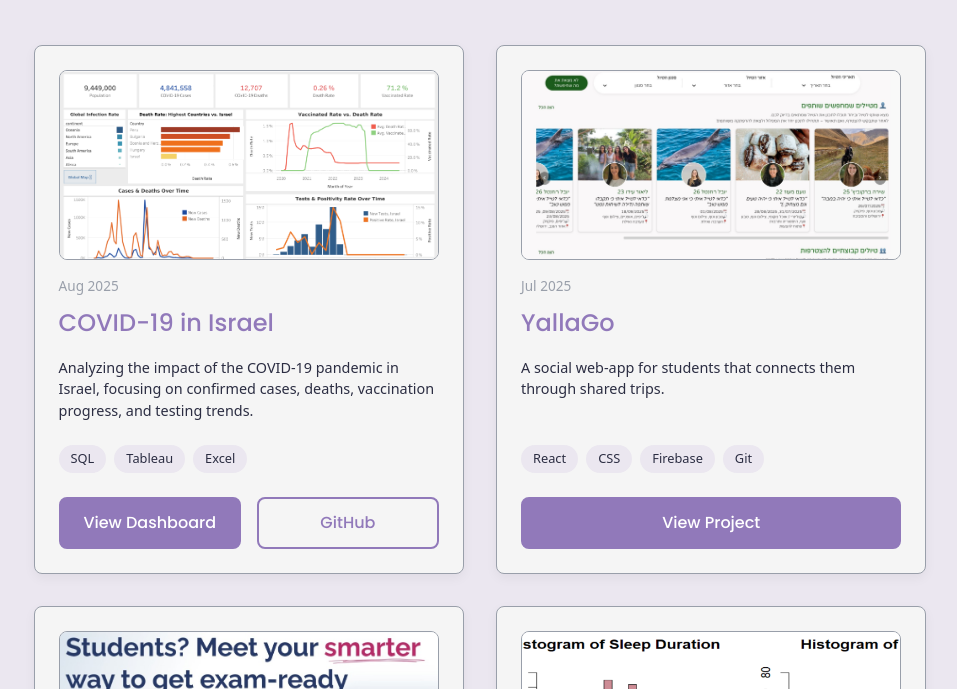
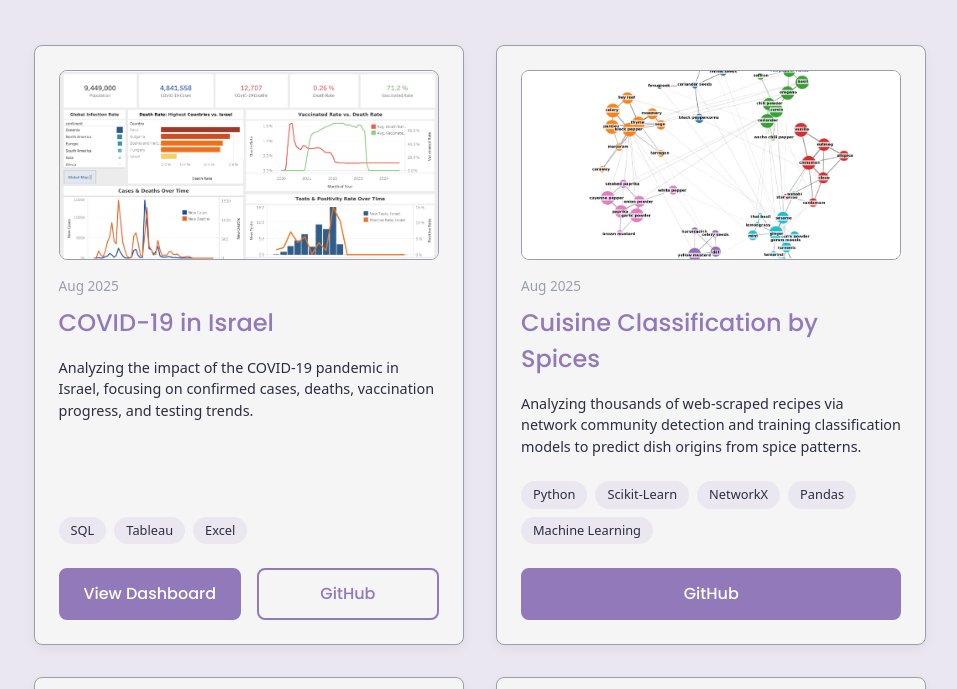
Before and after one commit to noammaoz1/noam-website, a website built with Vite: page projects.html in a window 1280 px wide. Shown: the part 263-952 px from the top of the page, without its empty margins (160-1117 px from the left). Built offline with nearby package versions, Linux system fonts and the light colour scheme.

Commit message:
added the spice analysis project.

```diff
--- a/projects.html
+++ b/projects.html
@@ -69,6 +69,32 @@
                     <div class="project-link-group">
                         <a href="https://public.tableau.com/app/profile/noam.maoz8854/viz/Covid-19Dashboard_17577858158690/CovidDashboard" class="project-link primary" target="_blank" rel="noopener noreferrer">View Dashboard</a>
                         <a href="https://github.com/noammaoz1/COVID-19-in-Israel" class="project-link secondary" target="_blank" rel="noopener noreferrer">GitHub</a>
+                    </div>
+                </div>
+            </div>
+
+            <div class="project-card">
+                <img
+                    src="/images/spice-img.png"
+                    alt="Cuisine Classification by Spices Preview"
+                    class="project-image"
+                />
+
+                <div class="project-card-content">
+                    <span class="project-date">Aug 2025</span>
+                    <h3>Cuisine Classification by Spices</h3>
+                    <p>Analyzing thousands of web-scraped recipes via network community detection and training classification models to predict dish origins from spice patterns.</p>
+
+                    <div class="project-skills">
+                        <span>Python</span>
+                        <span>Scikit-Learn</span>
+                        <span>NetworkX</span>
+                        <span>Pandas</span>
+                        <span>Machine Learning</span>
+                    </div>
+
+                    <div class="project-link-group">
+                        <a href="https://github.com/Spice-Analysis-Project/spice-analysis-project" class="project-link primary" target="_blank" rel="noopener noreferrer">GitHub</a>
                     </div>
                 </div>
             </div>
```
Also changed, not shown: public/images/spice-img.png (added).
